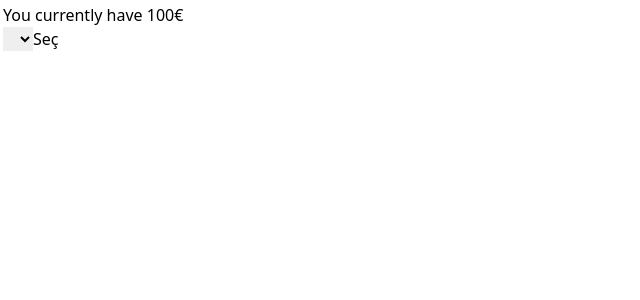
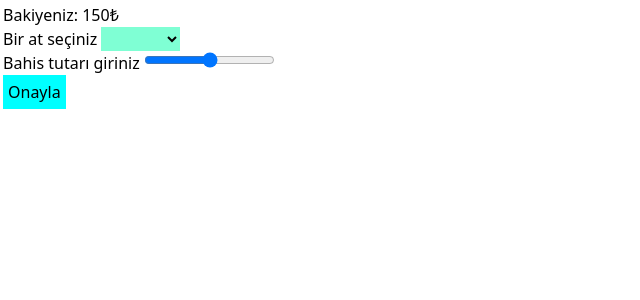
Before and after one commit to alihandgrmnclr/Protein_Bootcamp_FinalProject, a Vue app: page / in a window 1280 px wide. Shown: the top 300 px of the page, without its empty margins (0-640 px from the left). Built offline with nearby package versions, Linux system fonts and the light colour scheme.

Commit message:
small update

```diff
--- a/src/components/Bet.vue
+++ b/src/components/Bet.vue
@@ -1,29 +1,66 @@
 <script setup>
 import { ref } from "vue"
-const balance = ref(100);
+const balance = ref(150);
 const selectedHorse = ref();
+const betPrice = ref();
+const horseSelect = function () {
+    console.log(selectedHorse.value);
+}
+const checkBetPrice = function () {
+    console.log(betPrice.value);
+    if (betPrice.value < 1) {
+        betPrice.value = 1;
+    } else if (betPrice.value > balance.value) {
+        betPrice.value = 0;
+        betPrice.value = balance.value;
+    }
+}
 
 </script>
 
 <template>
     <div class="input-wrapper">
         <div class="bet">
-            <p>You currently have {{balance}}€</p>
-            <select name="" id="" v-model="selectedHorse">
-                <option value="1">1</option>
-                <option value="2">2</option>
-                <option value="3">3</option>
-                <option value="4">4</option>
-                <option value="5">5</option>
-                <option value="6">6</option>
-                <option value="7">7</option>
-                <option value="8">8</option>
-            </select>
-            <button @click="horseSelect">Seç</button>
+            <p>Bakiyeniz: {{balance}}₺</p>
+            <div>
+                Bir at seçiniz
+                <select name="" id="" v-model="selectedHorse">
+                    <option value="1">Horse 1</option>
+                    <option value="2">Horse 2</option>
+                    <option value="3">Horse 3</option>
+                    <option value="4">Horse 4</option>
+                    <option value="5">Horse 5</option>
+                    <option value="6">Horse 6</option>
+                    <option value="7">Horse 7</option>
+                    <option value="8">Horse 8</option>
+                </select>
+            </div>
+            <div>
+                Bahis tutarı giriniz
+                <input type="range" min="1" :max=balance @input="checkBetPrice" v-model="betPrice"
+                    placeholder="Bet amount...">{{betPrice}}
+            </div>
+            <button @click="horseSelect">Onayla</button>
         </div>
     </div>
 </template>
 
 <style scoped>
+select {
+    background-color: aquamarine;
+}
 
+option {
+    background-color: aquamarine;
+}
+
+input {
+    border: solid 1px;
+    color: black;
+}
+
+button {
+    background-color: aqua;
+    padding: 5px;
+}
 </style>
--- a/src/components/Race.vue
+++ b/src/components/Race.vue
@@ -39,12 +39,7 @@ const images = [
 ];
 
 const randomSpeed = (min, max) => {
-    return Math.floor((Math.random() * (max - min)) + min);
-}
-// console.log(randomSpeed(20,40));
-
-const horseSelect = function () {
-    console.log(selectedHorse.value);
+    return Math.floor((Math.random() * (max - min)) + min); //20-40 aralığında random hız
 }
 
 
```
